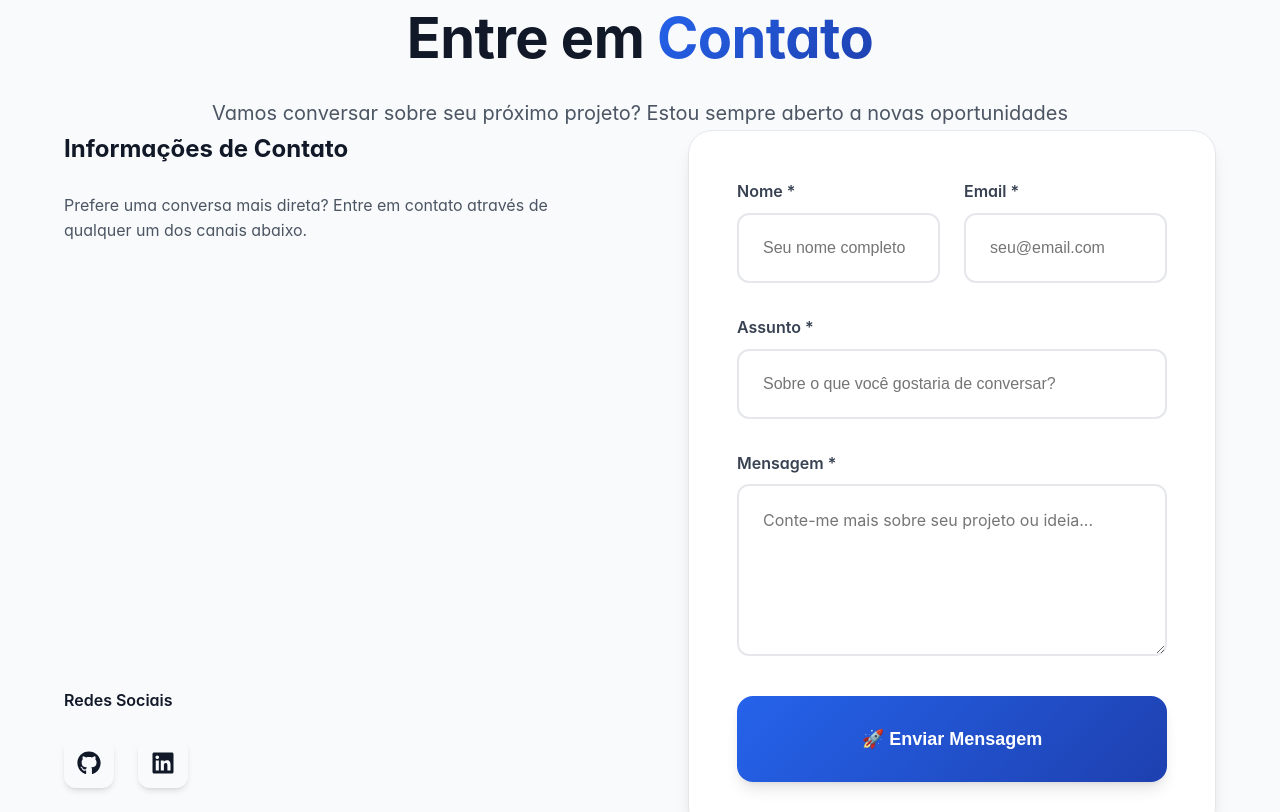
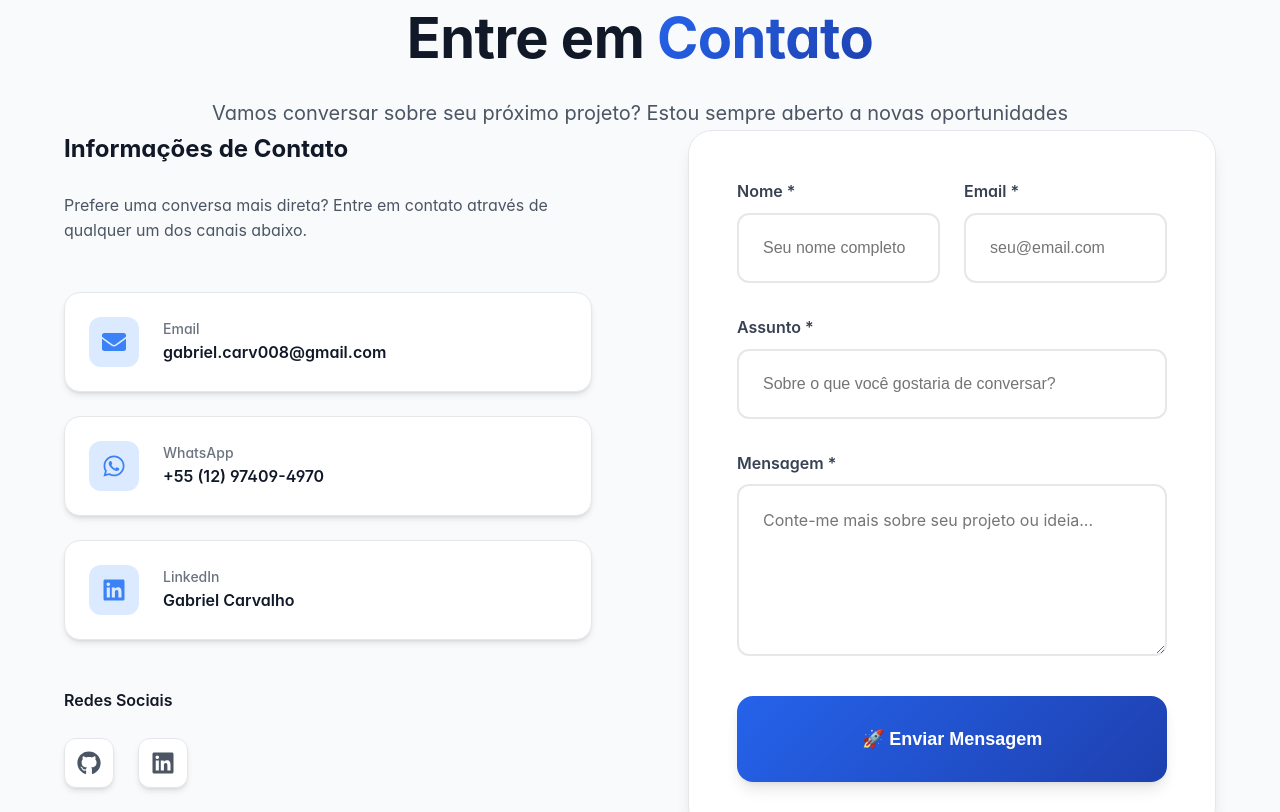
Before and after one commit to GabriCarvalho/meu-portifolio, a Next.js app: page / in a window 1280 px wide. Shown: the part 4480-5292 px from the top of the page. Built offline with nearby package versions, Linux system fonts and the light colour scheme.

Commit message:
problemas contatos resolvido

```diff
--- a/src/components/Contact.module.css
+++ b/src/components/Contact.module.css
@@ -74,15 +74,24 @@
   border-color: var(--primary-300);
 }
 
+/* ✅ ÍCONES DOS CONTATOS - CORRIGIDO */
 .infoIcon {
-  font-size: 1.5rem;
-  width: 50px;
-  height: 50px;
-  display: flex;
-  align-items: center;
-  justify-content: center;
-  background: var(--primary-50);
-  border-radius: var(--radius-lg);
+  font-size: 1.5rem !important;
+  width: 50px !important;
+  height: 50px !important;
+  display: flex !important;
+  align-items: center !important;
+  justify-content: center !important;
+  background: #dbeafe !important;
+  border-radius: var(--radius-lg) !important;
+  color: #3b82f6 !important;
+  flex-shrink: 0 !important;
+}
+
+.infoItem:hover .infoIcon {
+  background: #3b82f6 !important;
+  color: white !important;
+  transform: scale(1.05) !important;
 }
 
 .infoContent {
@@ -116,6 +125,7 @@
   gap: var(--space-md);
 }
 
+/* ✅ ÍCONES SOCIAIS - CORRIGIDO (removido duplicata) */
 .socialIcon {
   width: 50px;
   height: 50px;
@@ -129,12 +139,14 @@
   text-decoration: none;
   font-size: 1.5rem;
   transition: all var(--transition-normal);
+  color: var(--gray-600); /* ✅ Cor definida */
 }
 
 .socialIcon:hover {
   transform: translateY(-2px);
   box-shadow: var(--shadow-lg);
-  background: var(--primary-50);
+  background: #dbeafe;
+  color: #3b82f6;
 }
 
 .contactForm {
@@ -211,12 +223,6 @@
   margin-right: var(--space-xs);
 }
 
-@keyframes spin {
-  to {
-    transform: rotate(360deg);
-  }
-}
-
 .successMessage,
 .errorMessage {
   margin-top: var(--space-md);
@@ -238,6 +244,25 @@
   border: 1px solid #fecaca;
 }
 
+/* ✅ ANIMAÇÕES - ADICIONADAS */
+@keyframes slideUp {
+  from {
+    opacity: 0;
+    transform: translateY(30px);
+  }
+  to {
+    opacity: 1;
+    transform: translateY(0);
+  }
+}
+
+@keyframes spin {
+  to {
+    transform: rotate(360deg);
+  }
+}
+
+/* ✅ RESPONSIVO */
 @media (max-width: 768px) {
   .contactContent {
     grid-template-columns: 1fr;
@@ -253,41 +278,13 @@
   }
 }
 
-.socialIcon {
-  display: flex;
-  align-items: center;
-  justify-content: center;
-  width: 50px;
-  height: 50px;
-  background: var(--surface);
-  border-radius: var(--radius-lg);
-  box-shadow: var(--shadow-md);
-  border: 1px solid var(--border);
-  text-decoration: none;
-  transition: all var(--transition-normal);
-  color: var(--text-secondary);
-  position: relative;
+/* ✅ MODO ESCURO - SIMPLIFICADO */
+[data-theme="dark"] .infoIcon {
+  background: #1e3a8a !important;
+  color: #93c5fd !important;
 }
 
-.socialIcon:hover {
-  transform: translateY(-2px);
-  box-shadow: var(--shadow-lg);
-  background: var(--primary-50);
-  color: #0077b5; /* Cor do LinkedIn */
+[data-theme="dark"] .infoItem:hover .infoIcon {
+  background: #3b82f6 !important;
+  color: white !important;
 }
-
-.iconImage {
-  width: 24px;
-  height: 24px;
-  transition: all var(--transition-normal);
-}
-
-/* Para modo escuro */
-[data-theme="dark"] .iconImage {
-  filter: brightness(0) saturate(100%) invert(84%) sepia(8%) saturate(555%)
-    hue-rotate(185deg) brightness(95%) contrast(93%);
-}
-
-[data-theme="dark"] .socialIcon:hover .iconImage {
-  filter: none;
-}
--- a/src/components/Contact.tsx
+++ b/src/components/Contact.tsx
@@ -86,24 +86,37 @@ const Contact = () => {
   // Resto do código permanece igual...
   const contactInfo = [
     {
-      icon: <FaEnvelope />,
+      iconType: "email",
       label: "Email",
       value: "gabriel.carv008@gmail.com",
       link: "mailto:gabriel.carv008@gmail.com",
     },
     {
-      icon: <FaWhatsapp />,
+      iconType: "whatsapp",
       label: "WhatsApp",
       value: "+55 (12) 97409-4970",
       link: "https://wa.me/5512974094970",
     },
     {
-      icon: <FaLinkedin />,
+      iconType: "linkedin",
       label: "LinkedIn",
       value: "Gabriel Carvalho",
       link: "https://www.linkedin.com/in/gabrielantoniodecarvalho/",
     },
   ];
+
+  const getIcon = (iconType: string) => {
+    switch (iconType) {
+      case "email":
+        return <FaEnvelope />;
+      case "whatsapp":
+        return <FaWhatsapp />;
+      case "linkedin":
+        return <FaLinkedin />;
+      default:
+        return <FaEnvelope />;
+    }
+  };
 
   return (
     <section id="contact" className={`section ${styles.contact}`}>
@@ -143,7 +156,10 @@ const Contact = () => {
                   className={styles.infoItem}
                   style={{ animationDelay: `${index * 0.1}s` }}
                 >
-                  <div className={styles.infoIcon}>{info.icon}</div>
+                  <div className={styles.infoIcon}>
+                    {getIcon(info.iconType)}
+                  </div>{" "}
+                  {/* ✅ ESTA LINHA MUDOU */}
                   <div className={styles.infoContent}>
                     <span className={styles.infoLabel}>{info.label}</span>
                     <span className={styles.infoValue}>{info.value}</span>
```
